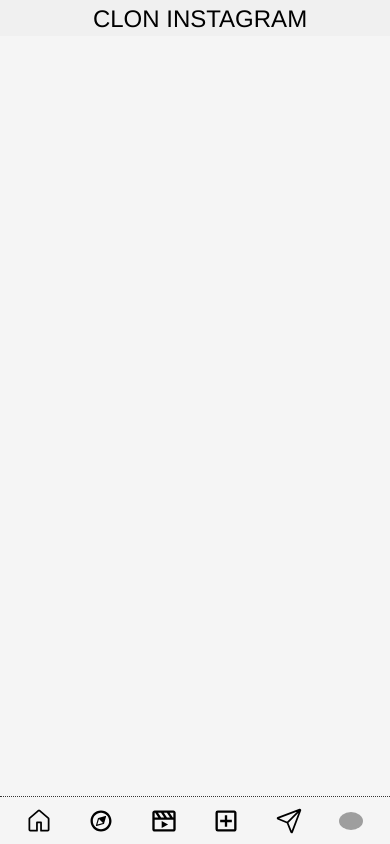
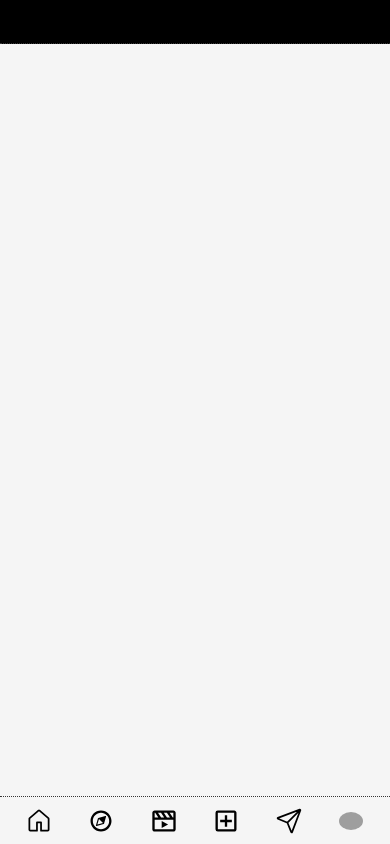
Before and after one commit to ospinajuanp/ospinajuanp-clone-instagram, a React (Vite) app: page / in a window 390 px wide. Built offline with nearby package versions, Linux system fonts and the light colour scheme; grey boxes are pictures that could not be loaded.

Commit message:
Add component UpperMenu Type Phone/Table

```diff
--- a/src/App.css
+++ b/src/App.css
@@ -2,7 +2,6 @@
     display: flex;
     flex-direction: column;
     height: 100vh;
-    min-width: 400px;
 }
 .App h1{
     width: 100%;
--- a/src/App.jsx
+++ b/src/App.jsx
@@ -5,7 +5,7 @@
 
   return (
     <main className='App'>
-      <h1>CLON INSTAGRAM</h1>
+      {/* <h1>CLON INSTAGRAM</h1> */}
       <Profile/>
 
     </main>
--- a/src/container/LowerMenuIcons.css
+++ b/src/container/LowerMenuIcons.css
@@ -1,6 +1,8 @@
 .LowerMenuIcons ul{
     width: 100%;
+    min-width: 266px;
     height: 48px;
+    min-height: 48px;
     border-top: 1px dotted #363636;
     display: flex;
     flex-direction: row;
--- /dev/null
+++ b/src/container/UpperMenu.css
@@ -0,0 +1,30 @@
+.UpperMenu{
+    width: 100%;
+    min-width: 266px;
+    height: 44px;
+    min-height: 44px;
+    background: #000;
+    padding: 0 16px;
+    display: flex;
+    flex-direction: row;
+    align-items: center;
+    border-bottom: 1px dotted #363636;
+    position: fixed;
+    top: 0px;
+    z-index: 1;
+}
+
+.UpperMenu svg{
+    width: 32px;
+    min-width: 32px;
+    height: 28px;
+}
+
+.UpperMenu h2{
+    width: 100%;
+    min-width: 32px;
+    height: 18px;
+    text-align: center;
+    font-size: 16px;
+    white-space: nowrap;
+}
--- /dev/null
+++ b/src/container/UpperMenu.jsx
@@ -0,0 +1,13 @@
+import { MdKeyboardArrowLeft } from "react-icons/md";
+import './UpperMenu.css'
+
+function UpperMenu(  ) {
+    return (
+        <div className="UpperMenu">
+            <MdKeyboardArrowLeft/>
+            <h2>ospinajuanp</h2>
+        </div>
+    )
+}
+
+export default UpperMenu
--- a/src/page/Profile.jsx
+++ b/src/page/Profile.jsx
@@ -1,10 +1,12 @@
 import  LowerMenuIcons  from '../container/LowerMenuIcons'
+import UpperMenu from '../container/UpperMenu'
 import './Profile.css'
 
 function Profile(  ) {
     return (
         <div>
             <LowerMenuIcons/>
+            <UpperMenu/>
         </div>
     )
 }
```
